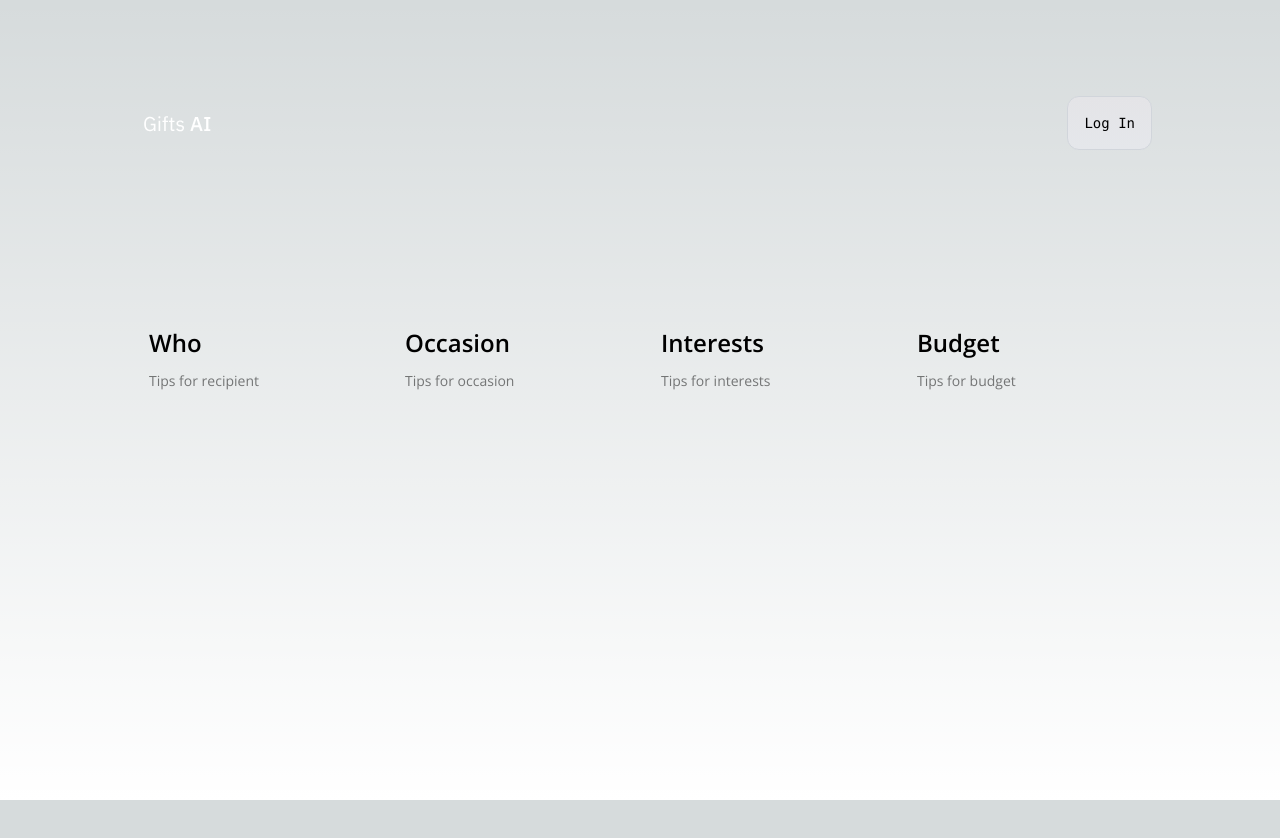
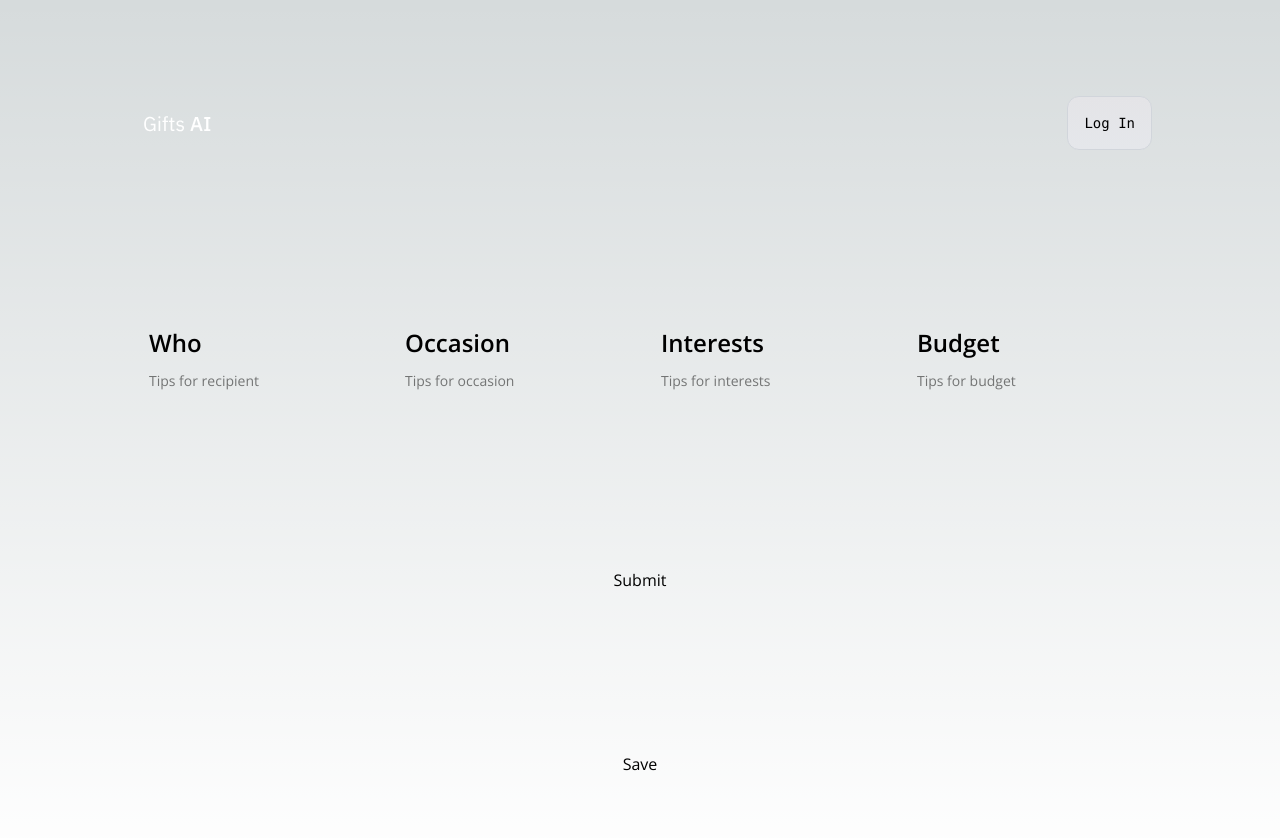
Before and after one commit to giftsAI/giftsAI, a Next.js app in the folder client/: page / in a window 1280 px wide. Shown: the top 838 px of the page. Before the commit the page ends 800 px from the top, so only its background shows below. Built offline with nearby package versions, Linux system fonts and the light colour scheme.

Commit message:
working on creating the structure of the response componenet that will display the list of gifts received from the server

```diff
--- a/client/app/page.tsx
+++ b/client/app/page.tsx
@@ -1,6 +1,28 @@
+'use client'
+
 import Image from 'next/image';
+import { useState } from 'react';
+import Recommendations from './recommendations';
 
 export default function Home(): JSX.Element {
+  const [recommendedGifts, setRecommendedGifts] = useState<any[]>([]);
+  const handleClick = async () : Promise<void> => {
+      const res: Response = await fetch('http://localhost:3500/gift/recommend', {
+      method: 'POST',
+      headers: {
+        'Content-Type': 'application/json',
+        body: JSON.stringify({
+          'receiver': 'wife',
+          'occasion': 'birthday',
+          'like': 'cooking',
+          'budget': '<$200'
+        })
+      }
+      });
+      const giftsArr = await res.json();
+      setRecommendedGifts(giftsArr);
+
+  }
   return (
     <main className="flex min-h-screen flex-col items-center p-24 space-y-40">
       <div className="z-10 max-w-5xl w-full items-center justify-between font-mono text-sm lg:flex">
@@ -79,6 +101,10 @@ export default function Home(): JSX.Element {
           </p>
         </a>
       </div>
+      <div>
+        <button onClick={handleClick}>Submit</button>
+      </div>
+      <Recommendations recommendedGifts={recommendedGifts}/>
     </main>
   );
 }
--- /dev/null
+++ b/client/app/recommendations.tsx
@@ -0,0 +1,18 @@
+export default function Recommendations(props: {
+  recommendedGifts: any[]
+}) : JSX.Element {
+  const giftIdeas = props.recommendedGifts;
+  return (
+    <div>
+      {
+        giftIdeas? <h2>Here are some suggestions:</h2> &&
+        <ul>
+        { giftIdeas.map((gift: string, index: number) : JSX.Element =>
+          <li key={gift + index.toString()}>{gift}</li>
+        )}
+        </ul> &&
+        <button>Save</button> : <></>
+      }
+    </div>
+  )
+};
```
